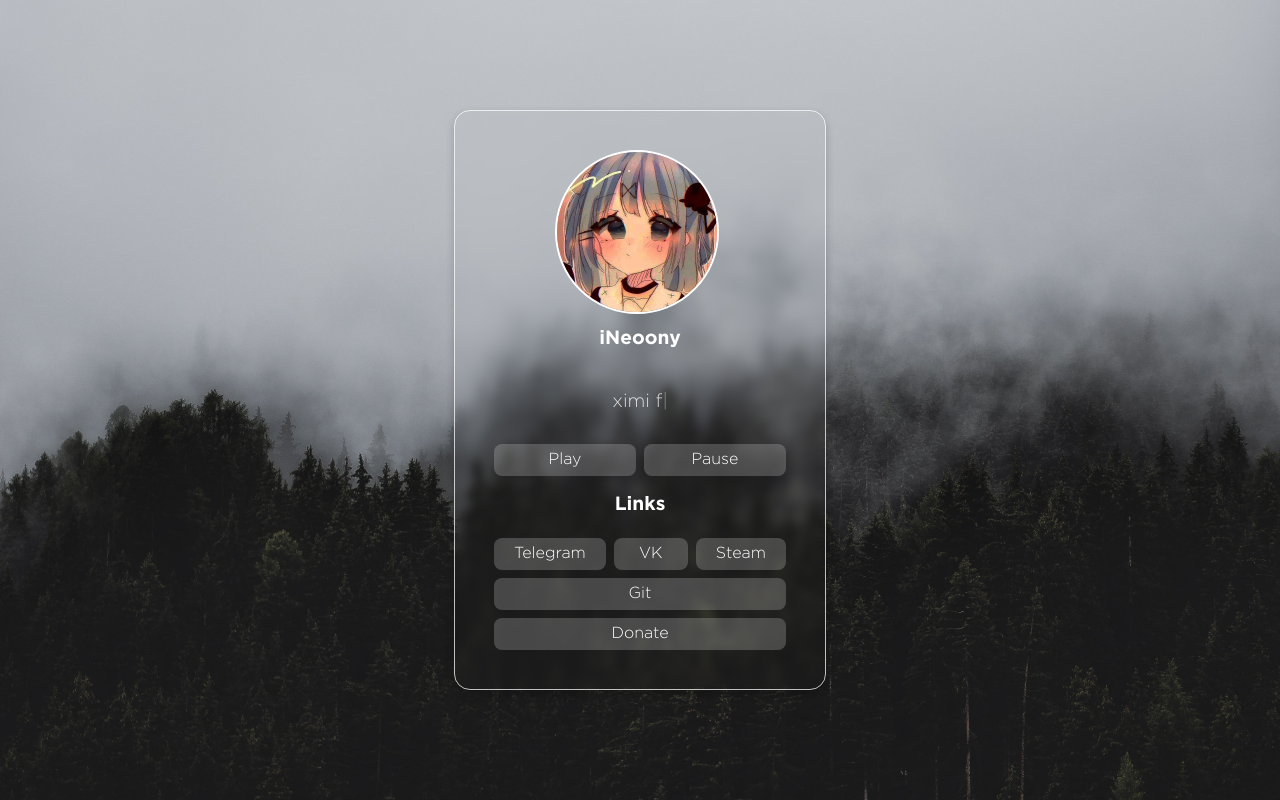
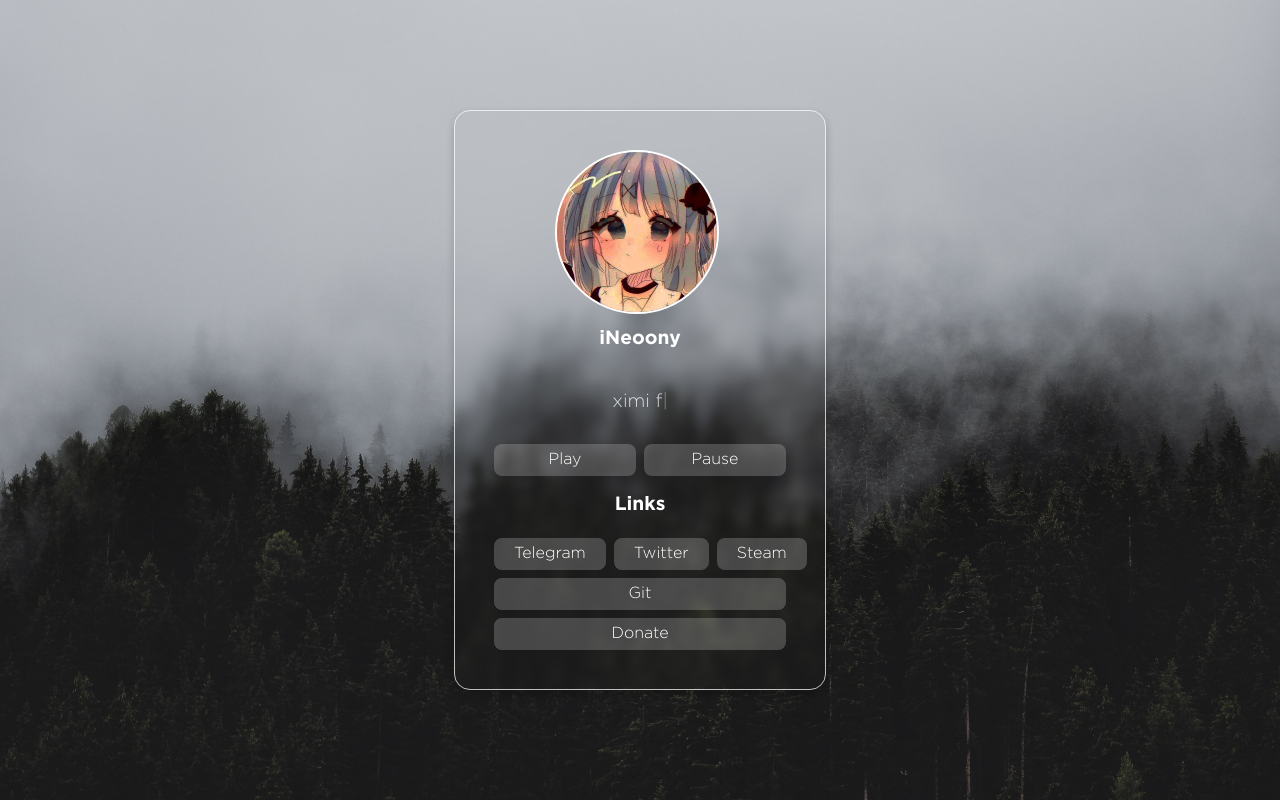
Before and after one commit to haxvzje/haxvzje.github.io, a plain HTML site: page index.html in a window 1280 px wide. Drawn offline with nearby package versions, Linux system fonts and the light colour scheme.

Commit message:
Update index.html

```diff
--- a/index.html
+++ b/index.html
@@ -69,7 +69,7 @@
             </div>
             <div class="buttons">
                 <a href="javascript://" class="link" onclick="location.href='http://t.me/iNeoony'">Telegram</a>
-                <a href="javascript://" class="link" onclick="location.href='https://vk.com/neoony'">VK</a>
+                <a href="javascript://" class="link" onclick="location.href='https://twitter.com/ineoony_'">Twitter</a>
                 <a href="javascript://" class="link" onclick="location.href='https://steamcommunity.com/profiles/76561199073100097/'">Steam</a>
             </div>
             <div class="buttons">
```
